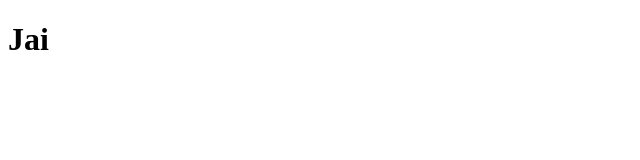
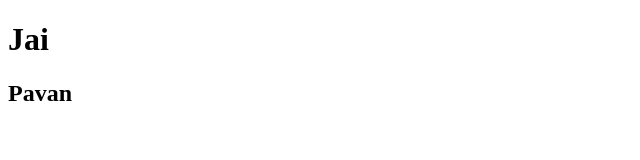
Before and after one commit to jai57/test, a plain HTML site: page index.html in a window 1280 px wide. Shown: the whole page, without its empty margins (0-640 px from the left). Drawn offline with Linux system fonts and the light colour scheme.

Commit message:
Update index.html

```diff
--- a/index.html
+++ b/index.html
@@ -5,5 +5,6 @@
 </head>
 <body>
     <h1>Jai</h1>
+    <h2>Pavan</h2>
 </body>
 </html>
```
